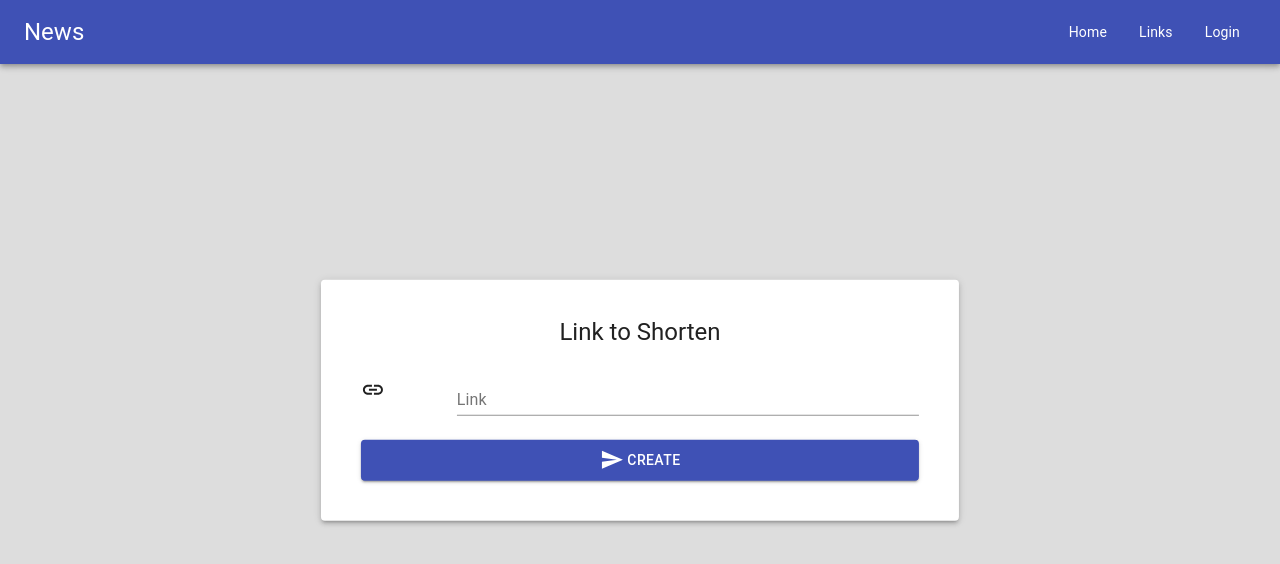
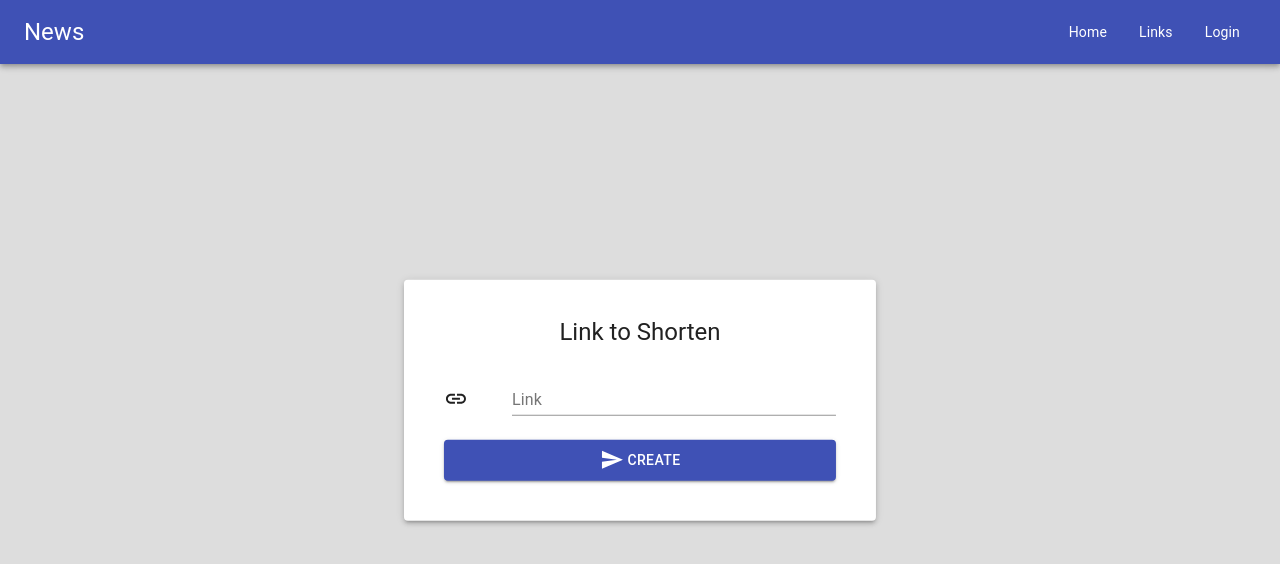
Before and after one commit to Khusyasy/shortlink-app, a React (Create React App) app in the folder client/: page / in a window 1280 px wide. Shown: the top 564 px of the page. Built offline with nearby package versions, Linux system fonts and the light colour scheme.

Commit message:
ui width and height of paper

```diff
--- a/client/src/App/MainPage/MainPage.js
+++ b/client/src/App/MainPage/MainPage.js
@@ -19,8 +19,13 @@ const useStyles = makeStyles((theme) => ({
         width: "auto",
         height: "auto",
         maxWidth: "90vw",
-        maxheight: "90vh",
-        backgroundColor: theme.palette.secondary,
+        maxHeight: "90vh",
+        backgroundColor: "white",
+    },
+    form: {
+        width: "90vw",
+        maxWidth: "60ch",
+        height: "auto",
     },
     mainGrid: {
         padding: theme.spacing(5),
@@ -65,11 +70,11 @@ function MainPage() {
     return (
         <Paper className={classes.root} elevation={3}>
             { inserted !== "" ? <Redirect push to={"/show/" + inserted} /> : ""}
-            <form onSubmit={handleSubmit}>
+            <form onSubmit={handleSubmit} className={classes.form}>
                 <Grid container className={classes.mainGrid} direction="row" alignContent="center" alignItems="center" justify="space-between" spacing={3}>
                     <Typography variant="h5" align="center" className={classes.input}>Link to Shorten</Typography>
                     <Grid item xs={12} className={classes.input}>
-                        <Grid container spacing={2} alignItems="center">
+                        <Grid container spacing={2} alignItems="flex-end" alignContent="center">
                             <Grid item md={2} className={classes.inputIcon}>
                                 <LinkIcon />
                             </Grid>
--- a/client/src/App/ShowPage/ShowPage.js
+++ b/client/src/App/ShowPage/ShowPage.js
@@ -19,10 +19,13 @@ const useStyles = makeStyles((theme) => ({
         width: "auto",
         height: "auto",
         maxWidth: "90vw",
-        maxheight: "90vh",
-        backgroundColor: theme.palette.secondary,
+        maxHeight: "90vh",
+        backgroundColor: "white",
     },
     mainGrid: {
+        width: "90vw",
+        maxWidth: "90ch",
+        height: "auto",
         padding: theme.spacing(5),
     },
     input: {
```
